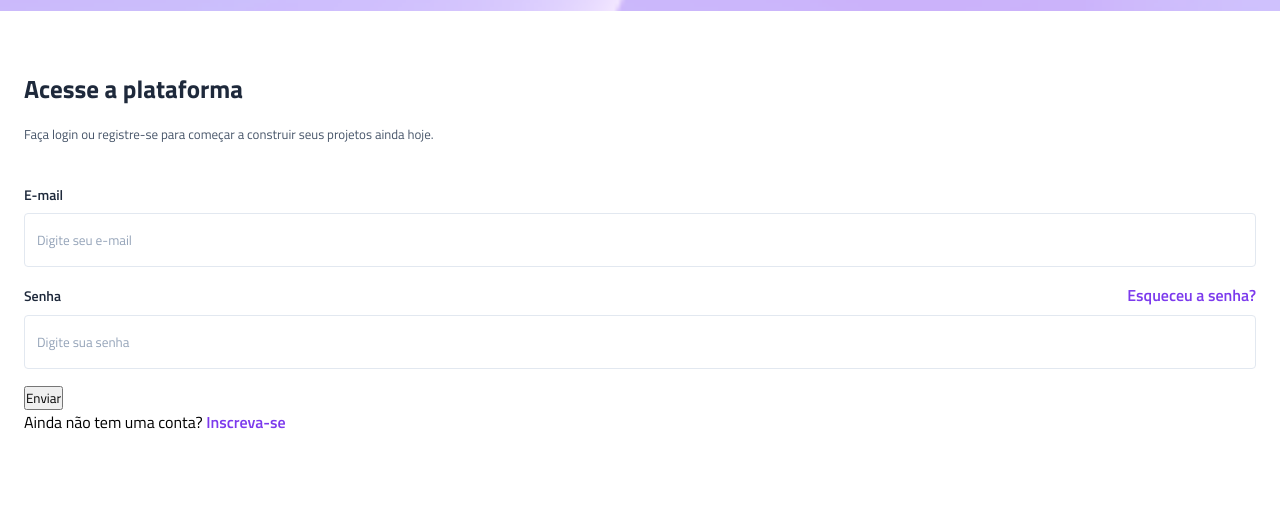
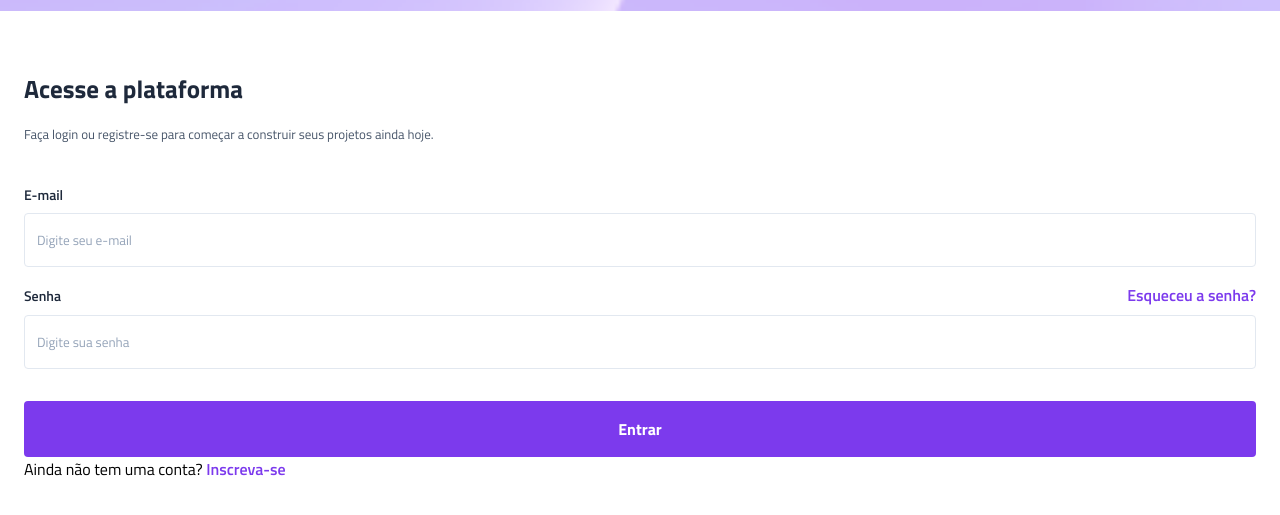
Before and after one commit to sosoakemi/TBvertigo, a plain HTML site: page index.html in a window 1280 px wide. Shown: the part 123-638 px from the top of the page. Drawn offline with Linux system fonts and the light colour scheme.

Commit message:
estilização do botão completa

```diff
--- a/index.html
+++ b/index.html
@@ -32,7 +32,7 @@
                      </div>
                     <input type="password" placeholder="Digite sua senha" id="senha">
                     </div>
-                    <button>Enviar</button>
+                    <button>Entrar</button>
             </form>
             <p>
                 Ainda não tem uma conta? <a href="">Inscreva-se</a>
--- a/style.css
+++ b/style.css
@@ -11,6 +11,7 @@
     --gray-400: #94a3b8;
     --gray-200: #e2e8f0;
     --purple:   #7c3aed;
+    --white:    #fff;
 
 
 }
@@ -86,3 +87,17 @@ main{
   .login a:hover {
     text-decoration: underline;
 }
+
+.login button {
+    margin-top: 1rem;
+    padding-block: 1rem;
+    width: 100%;
+    background-color: var(--purple);
+    border: none;
+    border-radius: 0.25rem;
+
+    font-size: 1rem;
+    font-weight: 700;
+    color: var(--white);
+
+}
```
